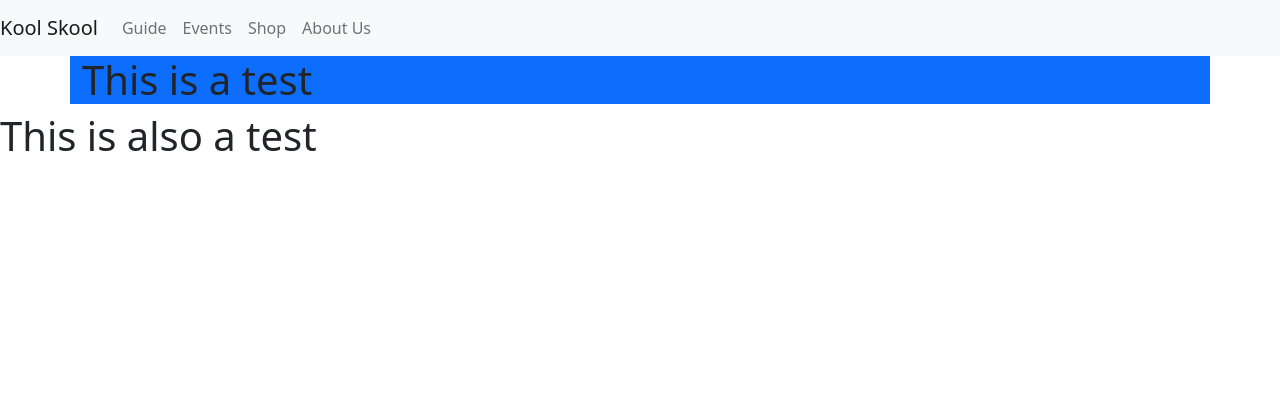
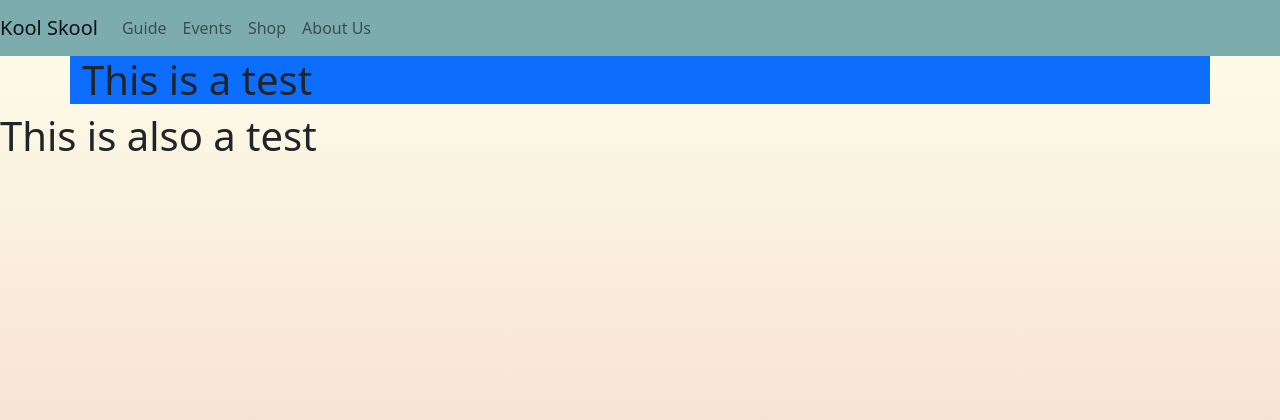
Before and after one commit to aaditgupta21/Fotography, a Flask app: page /about/ in a window 1280 px wide. Shown: the top 420 px of the page. Run offline with Flask 2, Linux system fonts and the light colour scheme; some libraries are stand-ins or nearby versions.

Commit message:
navbar and base page colors

```diff
--- a/templates/layouts/base.html
+++ b/templates/layouts/base.html
@@ -35,6 +35,14 @@
     <title>{{ basename }} | {{ project }}</title>
 </head>
 
+
+<style>
+
+    body {
+        background: -webkit-gradient(linear, left top, left bottom, from(#FEFFEA), to(#f2cac4)) fixed;
+    }
+</style>
+
 <body>
 {% include "layouts/navbar.html" %}
 {% block body %}
--- a/templates/layouts/navbar.html
+++ b/templates/layouts/navbar.html
@@ -1,7 +1,9 @@
 <!-- Navigation Bar from bootstrap
 This HTML is setup as a fragment allowing it to be "included" by other HTML files via Jinja2
 -->
-<nav class="navbar navbar-expand-lg navbar-light bg-light">
+
+
+<nav class="navbar navbar-expand-lg navbar-light" style="background-color: #7DACAF;">
   <a class="navbar-brand" href="/">{{ basename }}</a>
   <button class="navbar-toggler" type="button" data-toggle="collapse" data-target="#navbarSupportedContent" aria-controls="navbarSupportedContent" aria-expanded="false" aria-label="Toggle navigation">
     <span class="navbar-toggler-icon"></span>
```
